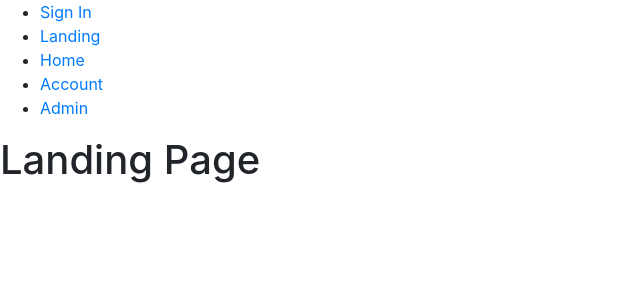
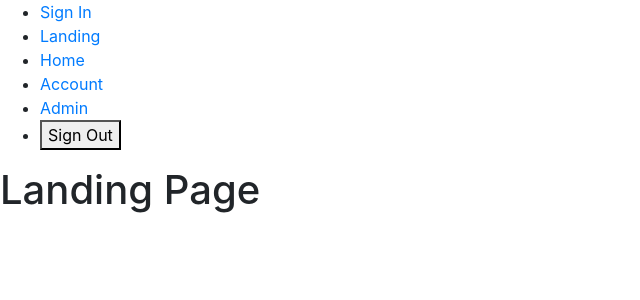
Before and after one commit to jeff-flower/draft-picks, a React (Create React App) app: page / in a window 1280 px wide. Shown: the top 300 px of the page, without its empty margins (0-640 px from the left). Built offline with nearby package versions, Linux system fonts and the light colour scheme; no server answers.

Commit message:
Add sign out button

```diff
--- a/src/components/Navigation/index.tsx
+++ b/src/components/Navigation/index.tsx
@@ -1,6 +1,7 @@
 import React from 'react';
 import { Link } from 'react-router-dom';
 
+import { SignOutButton } from '../SignOut';
 import * as ROUTES from '../../constants/routes';
 
 export const Navigation = () => (
@@ -21,6 +22,9 @@ export const Navigation = () => (
       <li>
         <Link to={ROUTES.ADMIN}>Admin</Link>
       </li>
+      <li>
+        <SignOutButton />
+      </li>
     </ul>
   </nav>
 );
--- /dev/null
+++ b/src/components/SignOut/index.tsx
@@ -0,0 +1,21 @@
+import React from 'react';
+import { useHistory } from 'react-router-dom';
+
+import { useFirebaseContext } from '../Firebase';
+import { LANDING } from '../../constants/routes';
+
+export const SignOutButton: React.FC<{}> = () => {
+  const firebaseContext = useFirebaseContext();
+  const history = useHistory();
+
+  const handleClick = async () => {
+    await firebaseContext.doSignOut();
+    history.push(LANDING);
+  };
+
+  return (
+    <button type="button" onClick={handleClick}>
+      Sign Out
+    </button>
+  );
+};
```
